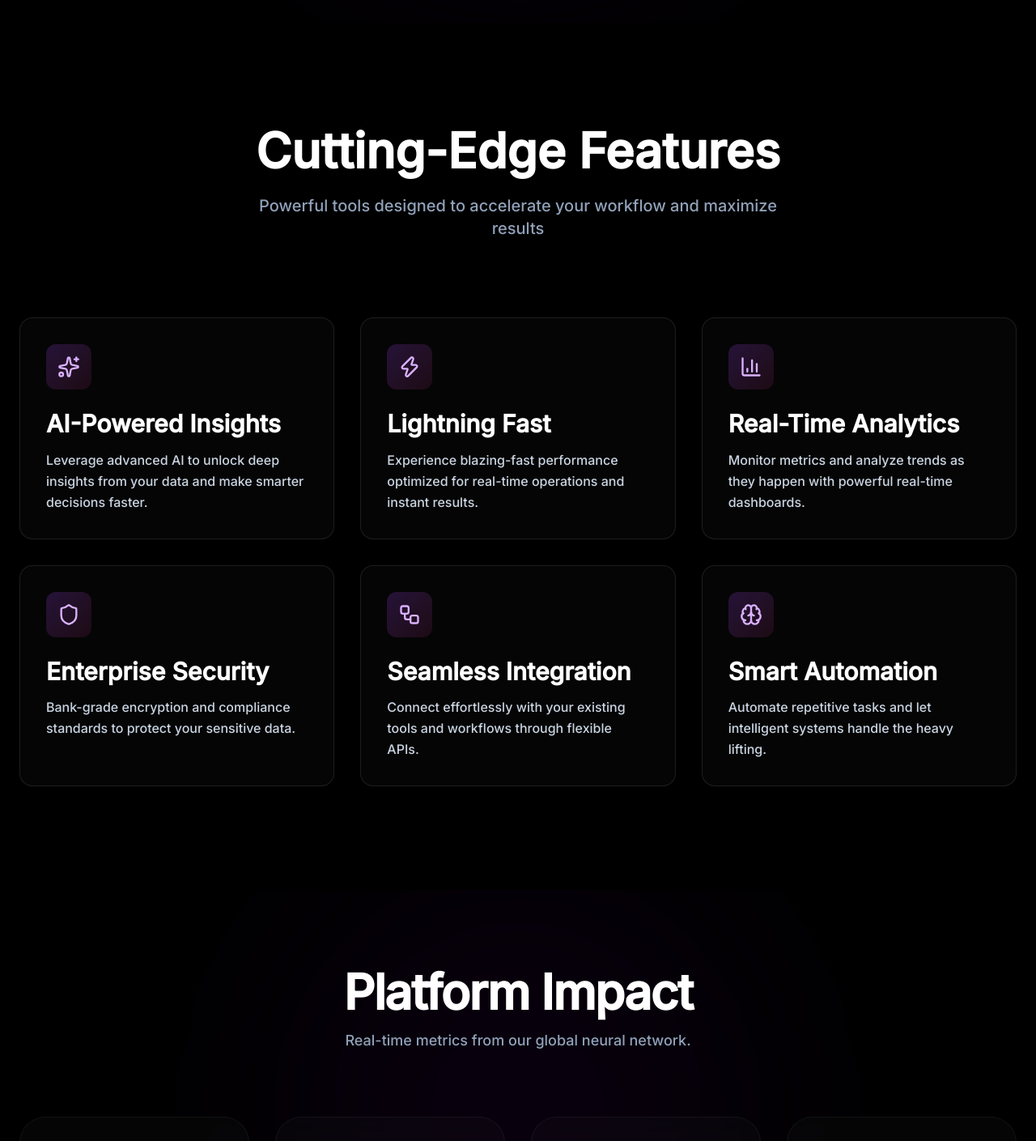
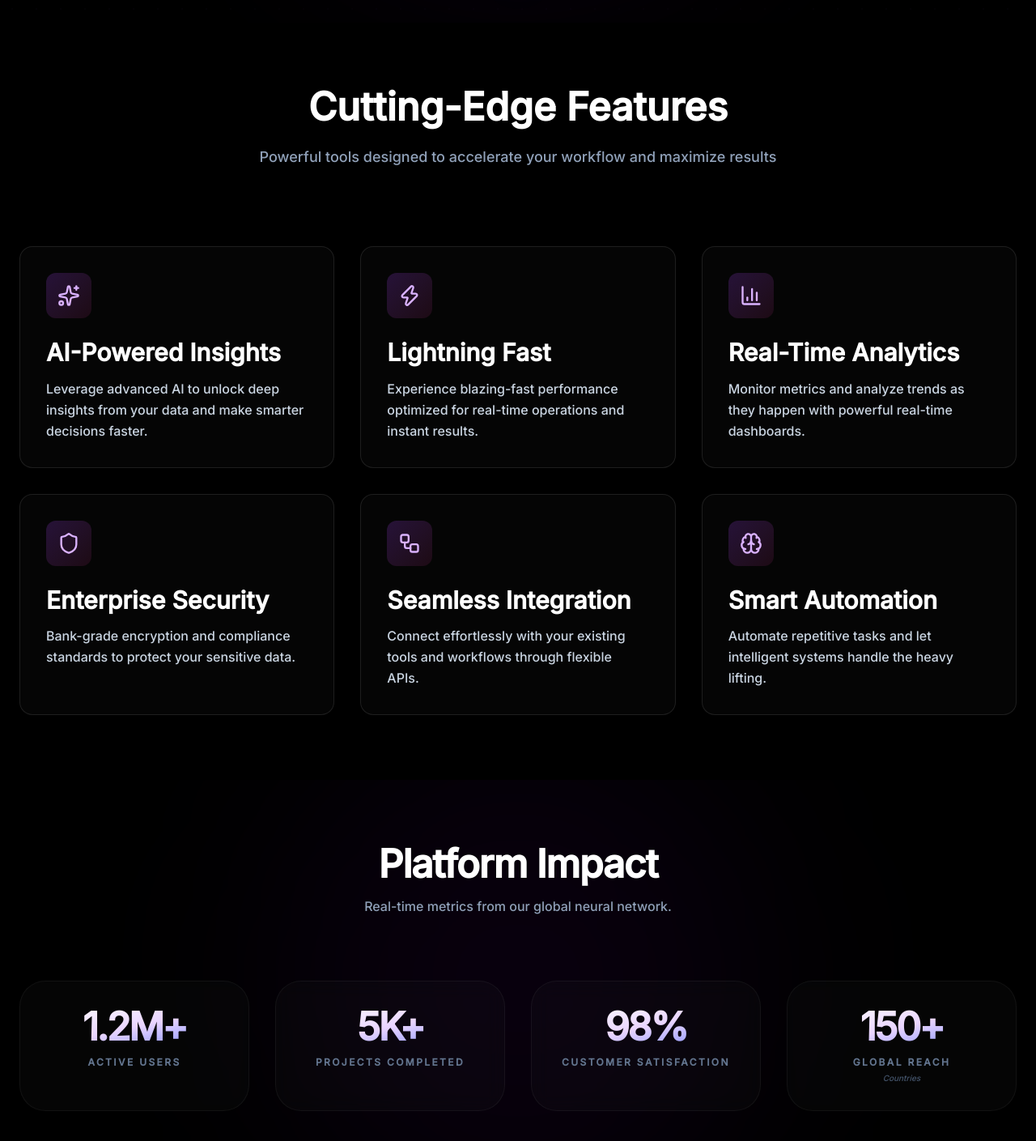
Before and after one commit to gabriellyleitedev/deepin-ai-saas, a React (Vite) app: page / in a window 1280 px wide. Shown: the part 772-2181 px from the top of the page at 81% size. Built offline with nearby package versions, Linux system fonts and the light colour scheme.

Commit message:
ajustes finais

```diff
--- a/src/components/ProductShowcase.jsx
+++ b/src/components/ProductShowcase.jsx
@@ -19,7 +19,7 @@ const ProductShowcase = () => {
   return (
     <section
       ref={targetRef}
-      className="relative py-32 flex flex-col items-center justify-center bg-transparent"
+      className="relative py-20 flex flex-col items-center justify-center bg-transparent"
       style={{ perspective: "1500px" }}
     >
 
--- a/src/pages/Features.jsx
+++ b/src/pages/Features.jsx
@@ -17,7 +17,7 @@ const Features = () => {
     };
 
     return (
-        <section className="relative py-32 overflow-hidden">
+        <section className="relative py-20 overflow-hidden">
 
             {/* Radial Gradient Glow Background */}
             <div className="absolute inset-0 pointer-events-none">
@@ -33,10 +33,10 @@ const Features = () => {
                     transition={{ duration: 0.8 }}
                     className="text-center mb-24"
                 >
-                    <h2 className="text-5xl md:text-6xl font-bold text-white mb-6">
+                    <h2 className="text-4xl md:text-5xl font-bold text-white mb-6">
                         Cutting-Edge Features
                     </h2>
-                    <p className="text-lg md:text-xl text-slate-400 max-w-2xl mx-auto">
+                    <p className="text-md md:text-lg text-slate-400 max-w-2xl mx-auto">
                         Powerful tools designed to accelerate your workflow and maximize results
                     </p>
                 </motion.div>
@@ -80,7 +80,7 @@ const Features = () => {
                                     <h3 className="text-2xl md:text-3xl font-bold text-white mb-3 leading-tight">
                                         {feature.title}
                                     </h3>
-                                    <p className="text-base text-slate-300 leading-relaxed max-w-xs">
+                                    <p className="text-sm md:text-base text-slate-300 leading-relaxed max-w-xs">
                                         {feature.description}
                                     </p>
 
--- a/src/pages/Footer.jsx
+++ b/src/pages/Footer.jsx
@@ -1,5 +1,5 @@
 import { motion } from "framer-motion";
-import logoImg from "../assets/logo.icon.png";
+import logoImg from "../assets/logo.png";
 
 function Footer() {
   const links = {
@@ -35,7 +35,7 @@ function Footer() {
 
           <div className="lg:col-span-2 flex flex-col md:items-start gap-3 items-center text-center lg:text-left -mt-5">
             <img
-              src="/src/assets/logo.png"
+              src={logoImg} // Variável de importação da imagem
               alt="Deepin AI"
               className="h-20 md:ml-0 -ml-20 md:h-16 lg:h-20 w-auto object-contain  drop-shadow-[0_0_15px_rgba(168,85,247,0.3)]"
             />
--- a/src/pages/Hero.jsx
+++ b/src/pages/Hero.jsx
@@ -47,14 +47,14 @@ const Hero = () => {
                         <span className="text-xs font-medium text-slate-300 tracking-wider uppercase"> The next era of AI v2.0</span>
                     </motion.div>
 
-                    <motion.h1 variants={itemVariants} className="text-5xl lg:text-7xl font-bold leading-tight">
+                    <motion.h1 variants={itemVariants} className="text-4xl lg:text-7xl font-bold leading-tight">
                         Welcome to <br />
                         <span className="bg-clip-text text-transparent bg-linear-to-r from-purple-400 to-indigo-500">
                             DEEPIN AI
                         </span>
                     </motion.h1>
 
-                    <motion.p variants={itemVariants} className="text-lg text-slate-400 max-w-lg leading-relaxed">
+                    <motion.p variants={itemVariants} className="text-md text-slate-400 max-w-xl leading-relaxed">
                         Seamlessly integrate cutting-edge AI into your business architecture. Deepin IA automates the heavy lifting, so your team can focus on high-impact strategy.
                     </motion.p>
 
--- a/src/pages/Stats.jsx
+++ b/src/pages/Stats.jsx
@@ -38,7 +38,7 @@ const formatCount = (value, stat) => {
 
 const Stats = () => {
     return (
-        <section className="relative py-24 overflow-hidden">
+        <section className="relative py-20 overflow-hidden">
             {/* Background Ambient Light - Mais sutil */}
             <div className="absolute inset-0 pointer-events-none">
                 <div className="absolute top-1/2 left-1/2 -translate-x-1/2 -translate-y-1/2 w-150 h-150 bg-purple-600/5 blur-[120px] rounded-full" />
@@ -52,10 +52,10 @@ const Stats = () => {
                     transition={{ duration: 1, ease: "easeOut" }}
                     className="text-center mb-20"
                 >
-                    <h2 className="text-5xl md:text-6xl font-bold text-white mb-4 tracking-tight">
+                    <h2 className="text-4xl md:text-5xl font-bold text-white mb-4 tracking-tight">
                         Platform Impact
                     </h2>
-                    <p className="text-slate-400 max-w-xl mx-auto text-lg">
+                    <p className="text-slate-400 max-w-xl mx-auto text-md">
                         Real-time metrics from our global neural network.
                     </p>
                 </motion.div>
--- a/src/pages/Testimonials.jsx
+++ b/src/pages/Testimonials.jsx
@@ -66,7 +66,7 @@ const Testimonials = () => {
     ];
 
     return (
-        <section className="py-32 bg-transparent relative z-10">
+        <section className="py-20 bg-transparent relative z-10">
             <div className="container mx-auto px-6">
 
                 <motion.div
```
